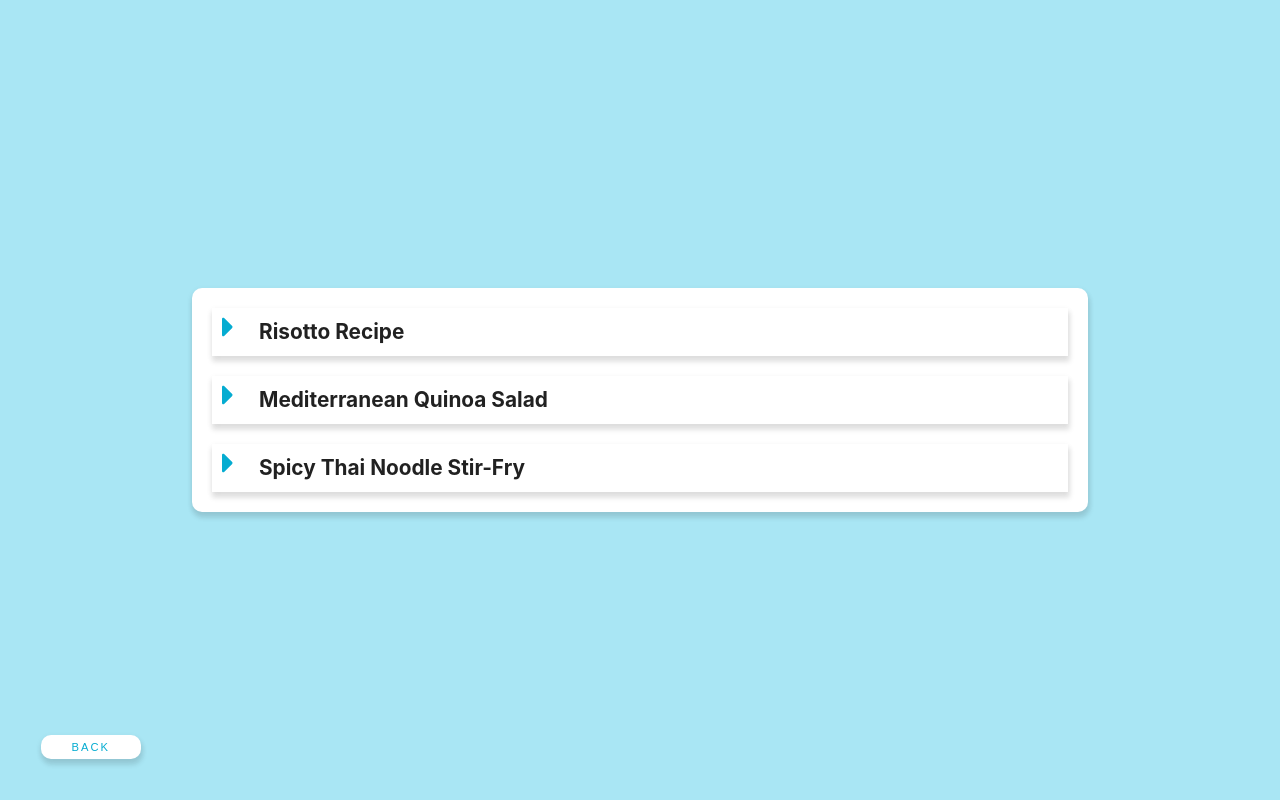
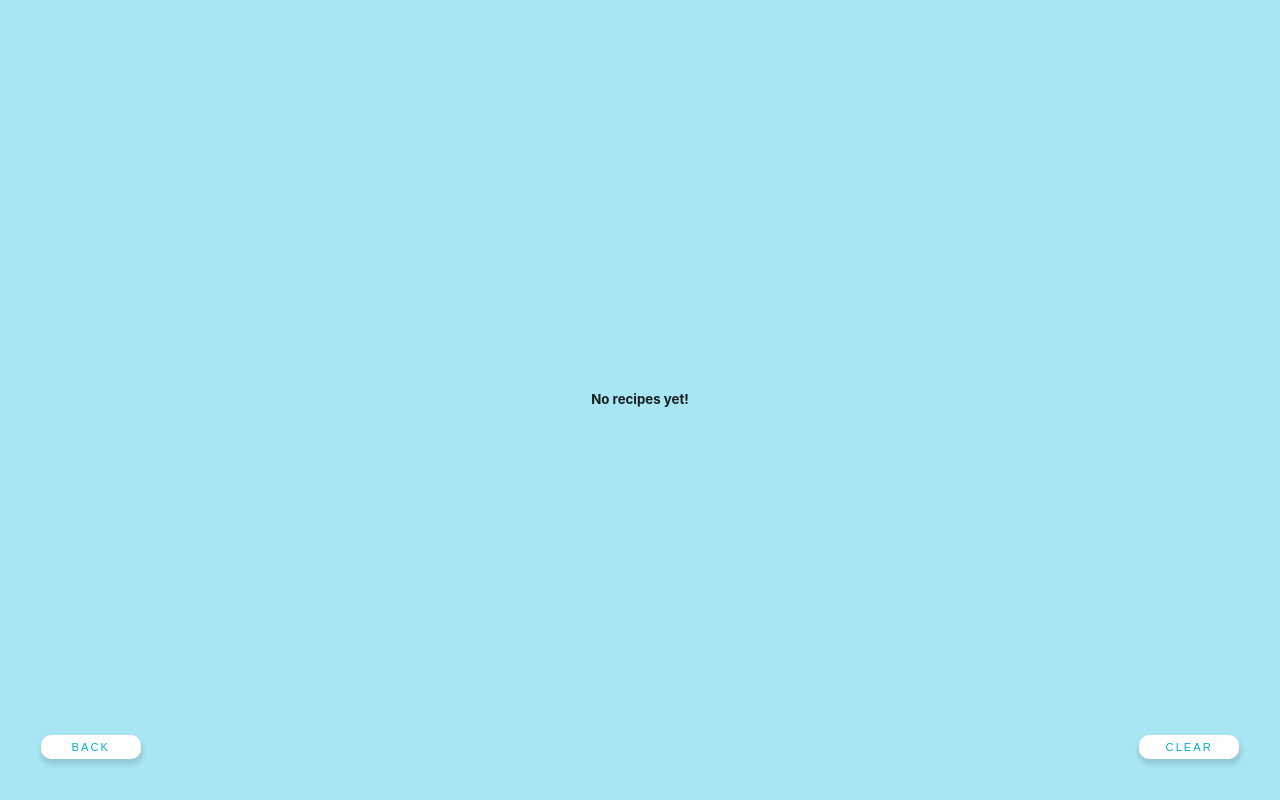
Before and after one commit to LucasSlepetys/recipes-mini-project, a React (Vite) app: page / in a window 1280 px wide. Both pictures are taken after a click on the button "Show Recipes". Built offline with nearby package versions, Linux system fonts and the light colour scheme.

Commit message:
all bugs fixed + css fixed + features added

```diff
--- a/src/Add_Recipe_Component/Dialog.jsx
+++ b/src/Add_Recipe_Component/Dialog.jsx
@@ -1,5 +1,5 @@
 import { useRef } from 'react';
-import { FaTimes } from 'react-icons/fa';
+import { FaCheckDouble } from 'react-icons/fa';
 import { getContext } from '../CONTROL/GlobalContext';
 import { ADD_DESCRIPTION } from '../CONTROL/actions';
 
@@ -22,7 +22,9 @@ const Dialog = () => {
       <div className='modal'>
         <h3>Enter Recipe Description:</h3>
         <textarea ref={textareaRef} onChange={handleChange}></textarea>
-        <FaTimes className='close-icon' onClick={closeModal} />
+        <div className='save-icon' onClick={closeModal}>
+          Save <FaCheckDouble />
+        </div>
       </div>
     </dialog>
   );
--- a/src/CONTROL/GlobalContext.jsx
+++ b/src/CONTROL/GlobalContext.jsx
@@ -3,70 +3,84 @@ import reducer from './reducer';
 
 const Context = createContext();
 
-const defaultState = {
-  recipes: [
-    {
-      name: 'risotto recipe',
-      description:
-        'Lorem ipsum dolor sit amet, consectetur adipiscing elit, sed do eiusmod tempor incididunt ut labore et dolore magna aliqua. Ut enim ad minim veniam, quis nostrud exercitation ullamco laboris nisi ut aliquip ex ea commodo consequat. Duis aute irure dolor in reprehenderit in voluptate velit esse cillum dolore eu fugiat nulla pariatur.',
-      ingredients_list: [
-        '500 grams of rice',
-        '200 grams of butter',
-        'Onions',
-        'Tomatoes',
-        'Olive Oil',
-      ],
-    },
-    {
-      name: 'Mediterranean Quinoa Salad',
-      description:
-        'Enjoy a healthy and refreshing Mediterranean Quinoa Salad that bursts with flavors and colors. This salad is packed with nutritious ingredients like quinoa, fresh vegetables, and tangy feta cheese. Its perfect as a light lunch or a side dish for any occasion',
-      ingredients_list: [
-        '1 cup of quinoa',
-        '2 cups of water',
-        '1 cucumber, diced',
-        '1 red bell pepper, diced',
-        '1 cup of cherry tomatoes, halved',
-        '1/2 cup of Kalamata olives, pitted and sliced',
-        '1/4 cup of red onion, finely chopped',
-        '1/2 cup of crumbled feta cheese',
-        '1/4 cup of fresh parsley, chopped',
-        '1/4 cup of fresh mint leaves, chopped',
-        'Juice of 1 lemon',
-        '3 tablespoons of extra virgin olive oil',
-        'Salt and pepper to taste',
-      ],
-    },
-    {
-      name: 'Spicy Thai Noodle Stir-Fry',
-      description:
-        "Experience the bold and vibrant flavors of Thai cuisine with this Spicy Thai Noodle Stir-Fry. This dish combines tender noodles, fresh vegetables, and a spicy sauce that will tantalize your taste buds. It's quick and easy to make, perfect for a weeknight dinner.",
-      ingredients_list: [
-        '200 grams of rice noodles',
-        '1 tablespoon of vegetable oil',
-        '2 cloves of garlic, minced',
-        '1 small onion, sliced',
-        '1 red bell pepper, julienned',
-        '1 carrot, julienned',
-        '100 grams of snow peas',
-        '200 grams of tofu, cubed',
-        '2 tablespoons of soy sauce',
-        '1 tablespoon of oyster sauce',
-        '1 tablespoon of sriracha sauce',
-        '1 tablespoon of lime juice',
-        'Fresh cilantro for garnish',
-      ],
-    },
-  ],
+export const structure = {
+  recipes: [],
   recipeToAdd: {
-    name: 'Name_Default',
-    description: 'description',
     ingredients_list: [],
   },
   isRecipesDisplayed: false,
   isAddRecipeDisplayed: false,
   count: 1,
 };
+
+const defaultState = JSON.parse(
+  localStorage.getItem('recipes') || JSON.stringify(structure)
+);
+
+// const defaultState = {
+//   recipes: [
+//     {
+//       name: 'risotto recipe',
+//       description:
+//         'Lorem ipsum dolor sit amet, consectetur adipiscing elit, sed do eiusmod tempor incididunt ut labore et dolore magna aliqua. Ut enim ad minim veniam, quis nostrud exercitation ullamco laboris nisi ut aliquip ex ea commodo consequat. Duis aute irure dolor in reprehenderit in voluptate velit esse cillum dolore eu fugiat nulla pariatur.',
+//       ingredients_list: [
+//         '500 grams of rice',
+//         '200 grams of butter',
+//         'Onions',
+//         'Tomatoes',
+//         'Olive Oil',
+//       ],
+//     },
+//     {
+//       name: 'Mediterranean Quinoa Salad',
+//       description:
+//         'Enjoy a healthy and refreshing Mediterranean Quinoa Salad that bursts with flavors and colors. This salad is packed with nutritious ingredients like quinoa, fresh vegetables, and tangy feta cheese. Its perfect as a light lunch or a side dish for any occasion',
+//       ingredients_list: [
+//         '1 cup of quinoa',
+//         '2 cups of water',
+//         '1 cucumber, diced',
+//         '1 red bell pepper, diced',
+//         '1 cup of cherry tomatoes, halved',
+//         '1/2 cup of Kalamata olives, pitted and sliced',
+//         '1/4 cup of red onion, finely chopped',
+//         '1/2 cup of crumbled feta cheese',
+//         '1/4 cup of fresh parsley, chopped',
+//         '1/4 cup of fresh mint leaves, chopped',
+//         'Juice of 1 lemon',
+//         '3 tablespoons of extra virgin olive oil',
+//         'Salt and pepper to taste',
+//       ],
+//     },
+//     {
+//       name: 'Spicy Thai Noodle Stir-Fry',
+//       description:
+//         "Experience the bold and vibrant flavors of Thai cuisine with this Spicy Thai Noodle Stir-Fry. This dish combines tender noodles, fresh vegetables, and a spicy sauce that will tantalize your taste buds. It's quick and easy to make, perfect for a weeknight dinner.",
+//       ingredients_list: [
+//         '200 grams of rice noodles',
+//         '1 tablespoon of vegetable oil',
+//         '2 cloves of garlic, minced',
+//         '1 small onion, sliced',
+//         '1 red bell pepper, julienned',
+//         '1 carrot, julienned',
+//         '100 grams of snow peas',
+//         '200 grams of tofu, cubed',
+//         '2 tablespoons of soy sauce',
+//         '1 tablespoon of oyster sauce',
+//         '1 tablespoon of sriracha sauce',
+//         '1 tablespoon of lime juice',
+//         'Fresh cilantro for garnish',
+//       ],
+//     },
+//   ],
+//   recipeToAdd: {
+//     name: 'Name_Default',
+//     description: 'description',
+//     ingredients_list: [],
+//   },
+//   isRecipesDisplayed: false,
+//   isAddRecipeDisplayed: false,
+//   count: 1,
+// };
 
 export const getContext = () => {
   return useContext(Context);
--- a/src/CONTROL/actions.jsx
+++ b/src/CONTROL/actions.jsx
@@ -7,3 +7,5 @@ export const CLEAR_NEW_RECIPE = 'CLEAR_NEW_RECIPE';
 export const ADD_DESCRIPTION = 'ADD_DESCRIPTION';
 export const INCREASE_COUNT = 'INCREASE_COUNT';
 export const RESET_COUNT = 'RESET_COUNT';
+export const CLEAR_STATE = 'CLEAR_STATE';
+export const REMOVE_A_RECIPE = 'REMOVE_A_RECIPE';
--- a/src/CONTROL/reducer.jsx
+++ b/src/CONTROL/reducer.jsx
@@ -8,28 +8,50 @@ import {
   CLEAR_NEW_RECIPE,
   RESET_COUNT,
   ADD_DESCRIPTION,
+  CLEAR_STATE,
+  REMOVE_A_RECIPE,
 } from './actions';
+
+import { nanoid } from 'nanoid';
 
 const reducer = (state, action) => {
   if (action.type === TOGGLE_SHOW_RECIPES) {
-    return { ...state, isRecipesDisplayed: !state.isRecipesDisplayed };
+    const returnData = {
+      ...state,
+      isRecipesDisplayed: !state.isRecipesDisplayed,
+    };
+    // ! ------ return & local storage data ------ !
+    localStorage.setItem('recipes', JSON.stringify(returnData));
+    return returnData;
+    // ! ------ --------------------------- ------ !
   }
   if (action.type === TOGGLE_SHOW_ADD_RECIPE) {
-    return { ...state, isAddRecipeDisplayed: !state.isAddRecipeDisplayed };
+    const returnData = {
+      ...state,
+      isAddRecipeDisplayed: !state.isAddRecipeDisplayed,
+    };
+    // ! ------ return & local storage data ------ !
+    localStorage.setItem('recipes', JSON.stringify(returnData));
+    return returnData;
+    // ! ------ --------------------------- ------ !
   }
 
   if (action.type === ADD_NAME_TO_NEW_RECIPE) {
-    return {
+    const returnData = {
       ...state,
       recipeToAdd: {
         ...state.recipeToAdd,
         name: action.payload.recipe_name,
       },
     };
+    // ! ------ return & local storage data ------ !
+    localStorage.setItem('recipes', JSON.stringify(returnData));
+    return returnData;
+    // ! ------ --------------------------- ------ !
   }
 
   if (action.type === ADD_INGREDIENTS_TO_NEW_RECIPE) {
-    return {
+    const returnData = {
       ...state,
       recipeToAdd: {
         ...state.recipeToAdd,
@@ -39,48 +61,105 @@ const reducer = (state, action) => {
         ],
       },
     };
+    // ! ------ return & local storage data ------ !
+    localStorage.setItem('recipes', JSON.stringify(returnData));
+    return returnData;
+    // ! ------ --------------------------- ------ !
   }
 
   if (action.type === ADD_NEW_RECIPE) {
-    return {
+    const recipeToBeAdded = { ...state.recipeToAdd, id: nanoid() };
+
+    const returnData = {
       ...state,
-      recipes: [...state.recipes, state.recipeToAdd],
+      recipes: [...state.recipes, recipeToBeAdded],
     };
+    // ! ------ return & local storage data ------ !
+    localStorage.setItem('recipes', JSON.stringify(returnData));
+    return returnData;
+    // ! ------ --------------------------- ------ !
   }
 
   if (action.type === CLEAR_NEW_RECIPE) {
-    return {
+    const returnData = {
       ...state,
       recipeToAdd: {
-        name: 'Name_Default',
-        description: 'description',
-        ingredients_list: ['test'],
+        ingredients_list: [],
       },
     };
+    // ! ------ return & local storage data ------ !
+    localStorage.setItem('recipes', JSON.stringify(returnData));
+    return returnData;
+    // ! ------ --------------------------- ------ !
   }
 
   if (action.type === INCREASE_COUNT) {
-    return {
+    const returnData = {
       ...state,
       count: state.count + 1,
     };
+    // ! ------ return & local storage data ------ !
+    localStorage.setItem('recipes', JSON.stringify(returnData));
+    return returnData;
+    // ! ------ --------------------------- ------ !
   }
 
   if (action.type === RESET_COUNT) {
-    return {
+    const returnData = {
       ...state,
       count: 1,
     };
+    // ! ------ return & local storage data ------ !
+    localStorage.setItem('recipes', JSON.stringify(returnData));
+    return returnData;
+    // ! ------ --------------------------- ------ !
   }
 
   if (action.type === ADD_DESCRIPTION) {
-    return {
+    const returnData = {
       ...state,
       recipeToAdd: {
         ...state.recipeToAdd,
         description: action.payload.recipe_description,
       },
     };
+    // ! ------ return & local storage data ------ !
+    localStorage.setItem('recipes', JSON.stringify(returnData));
+    return returnData;
+    // ! ------ --------------------------- ------ !
+  }
+
+  if (action.type === CLEAR_STATE) {
+    const returnData = {
+      recipes: [],
+      recipeToAdd: {
+        ingredients_list: [],
+      },
+      isRecipesDisplayed: true,
+      isAddRecipeDisplayed: false,
+      count: 1,
+    };
+    // ! ------ return & local storage data ------ !
+    localStorage.setItem('recipes', JSON.stringify(returnData));
+    return returnData;
+    // ! ------ --------------------------- ------ !
+  }
+
+  if (action.type === REMOVE_A_RECIPE) {
+    const newRecipes = [];
+
+    state.recipes.forEach((recipe) => {
+      if (recipe.id !== action.payload.recipe_id) {
+        newRecipes.push(recipe);
+      }
+    });
+
+    const returnData = { ...state, recipes: newRecipes };
+
+    // ! ------ return & local storage data ------ !
+    localStorage.setItem('recipes', JSON.stringify(returnData));
+    return returnData;
+    // ! ------ --------------------------- ------ !
   }
 
   throw new Error(`No matching ${action.type} ---> Action type`);
--- a/src/Show_Recipes_Component/ShowRecipes.jsx
+++ b/src/Show_Recipes_Component/ShowRecipes.jsx
@@ -1,18 +1,22 @@
 import SingleRecipe from './SingleRecipe';
 import { getContext } from '../CONTROL/GlobalContext';
 import { nanoid } from 'nanoid';
-import { TOGGLE_SHOW_RECIPES } from '../CONTROL/actions';
+import { TOGGLE_SHOW_RECIPES, CLEAR_STATE } from '../CONTROL/actions';
 
 const ShowRecipes = () => {
   const { state, dispatch } = getContext();
   return (
     <>
       <div className='recipes_container'>
-        <ul className='list_of_recipes'>
-          {state.recipes.map((recipe) => {
-            return <SingleRecipe key={nanoid()} {...recipe} />;
-          })}
-        </ul>
+        {state.recipes.length ? (
+          <ul className='list_of_recipes'>
+            {state.recipes.map((recipe) => {
+              return <SingleRecipe key={nanoid()} {...recipe} />;
+            })}
+          </ul>
+        ) : (
+          <h5>No recipes yet!</h5>
+        )}
       </div>
       <button
         type='button'
@@ -23,6 +27,15 @@ const ShowRecipes = () => {
       >
         Back
       </button>
+      <button
+        type='button'
+        className='floating-btn btn float-right-bottom'
+        onClick={() => {
+          dispatch({ type: CLEAR_STATE });
+        }}
+      >
+        Clear
+      </button>
     </>
   );
 };
--- a/src/Show_Recipes_Component/SingleRecipe.jsx
+++ b/src/Show_Recipes_Component/SingleRecipe.jsx
@@ -1,11 +1,14 @@
 import React, { useEffect, useRef, useState } from 'react';
-import { FaCaretRight, FaCaretDown, FaCircle } from 'react-icons/fa';
+import { FaCaretRight, FaCaretDown, FaCircle, FaTimes } from 'react-icons/fa';
+import { getContext } from '../CONTROL/GlobalContext';
+import { REMOVE_A_RECIPE } from '../CONTROL/actions';
 
-function SingleRecipe({ ingredients_list, name, description }) {
+function SingleRecipe({ ingredients_list, name, description, id }) {
   const [showIngredients, setShowIngredients] = useState(false);
   const [showDescription, setShowDescription] = useState(false);
   const [styleHeight, setStyleHeight] = useState({});
   const ingredient_list_container = useRef(null);
+  const { dispatch } = getContext();
 
   useEffect(() => {
     setStyleHeight({
@@ -18,6 +21,10 @@ function SingleRecipe({ ingredients_list, name, description }) {
     });
   }, [showIngredients, showDescription]);
 
+  const deleteRecipe = () => {
+    dispatch({ type: REMOVE_A_RECIPE, payload: { recipe_id: id } });
+  };
+
   return (
     <li className='single_recipe_container'>
       <div
@@ -29,10 +36,15 @@ function SingleRecipe({ ingredients_list, name, description }) {
             setShowIngredients(!showIngredients);
           }}
         >
-          <div className='arrow_icon'>
-            {showIngredients ? <FaCaretDown /> : <FaCaretRight />}
+          <div className='left_header'>
+            <div className='arrow_icon'>
+              {showIngredients ? <FaCaretDown /> : <FaCaretRight />}
+            </div>
+            <h5>{name}</h5>
           </div>
-          <h5>{name}</h5>
+          <div className='right_header' onClick={deleteRecipe}>
+            <FaTimes />
+          </div>
         </div>
         {showIngredients && (
           <div className='ingredients_list_container' style={styleHeight}>
@@ -54,7 +66,7 @@ function SingleRecipe({ ingredients_list, name, description }) {
                 <p className='description'>
                   <span>Description </span>
                   <br />
-                  {description}
+                  {description ? description : 'No Description'}
                 </p>
               )}
               <button
--- a/src/index.css
+++ b/src/index.css
@@ -79,6 +79,18 @@
   width: 59px;
   height: 59px;
   box-shadow: var(--btn-floating-shadow);
+}
+
+.float-left-bottom {
+  position: absolute;
+  left: 20px;
+  bottom: 20px;
+}
+
+.float-right-bottom {
+  position: absolute;
+  right: 20px;
+  bottom: 20px;
 }
 
 /* ---- global re-useable classes END ---- */
@@ -201,6 +213,14 @@ dialog {
   height: 100%;
 }
 
+.modal .save-icon {
+  font-size: 2rem;
+  position: absolute;
+  right: 10px;
+  top: 10px;
+  color: rgba(62, 241, 26, 0.803);
+}
+
 .modal h3 {
   font-size: 2rem;
   margin: 20px
@@ -217,10 +237,10 @@ dialog {
   resize: none;
 }
 
-.modal .close-icon {
+.modal .single_recipe_header {
   position: absolute;
   font-size: 3rem;
-  color: red;
+  color: rgb(65, 241, 91);
   top: 10px;
   right: 10px;
 }
@@ -240,12 +260,6 @@ dialog {
   align-items: center;
   overflow: scroll;
 
-}
-
-.float-left-bottom {
-  position: absolute;
-  left: 20px;
-  bottom: 20px;
 }
 
 .recipes_container .list_of_recipes {
@@ -280,19 +294,31 @@ dialog {
 
 .single_recipe_container .single_recipe .single_recipe_header {
   display: flex;
+  justify-content: space-between;
   align-items: center;
   box-shadow: var(--btn-floating-shadow);
 }
 
-.single_recipe_container .single_recipe .single_recipe_header .arrow_icon {
+.single_recipe_container .single_recipe .single_recipe_header .left_header {
+  display: flex;
+  align-items: center;
+}
+
+.single_recipe_container .single_recipe .single_recipe_header .left_header .arrow_icon {
   margin-right: 15px;
   font-size: 2rem;
   color: var(--primary-btn-color)
 }
 
-.single_recipe_container .single_recipe .single_recipe_header h5 {
+.single_recipe_container .single_recipe .single_recipe_header .left_header h5 {
   font-size: 1.3rem;
   text-transform: capitalize;
+}
+
+.single_recipe_container .single_recipe .single_recipe_header .right_header {
+  font-size: 1.7rem;
+  color: rgba(255, 0, 0, 0.479);
+  margin: 10px;
 }
 
 .single_recipe_container .single_recipe .ingredients_list_container {
@@ -314,7 +340,7 @@ dialog {
   align-items: center;
   list-style: none;
   margin: 10px;
-
+  text-transform: capitalize;
 }
 
 .single_recipe_container .single_recipe .ingredients_list .single_ingredient .bullet_icon {
@@ -331,7 +357,7 @@ dialog {
   /* background-color: rgba(0, 0, 0, 0.608); */
   overflow-wrap: break-word;
   color: black;
-  padding: 10px;
+  /* padding: 10px; */
   height: 100%;
 }
 
@@ -342,6 +368,7 @@ dialog {
 
 .single_recipe_container .single_recipe .ingredients_list .description_toggle {
   font-size: 0.7rem;
+  margin: 0px;
   text-transform: uppercase;
   background: rgba(135, 206, 28, 0.413);
   color: black;
```
Also changed, not shown: src/Add_Recipe_Component/AddRecipe.jsx (+10 -2 lines).
